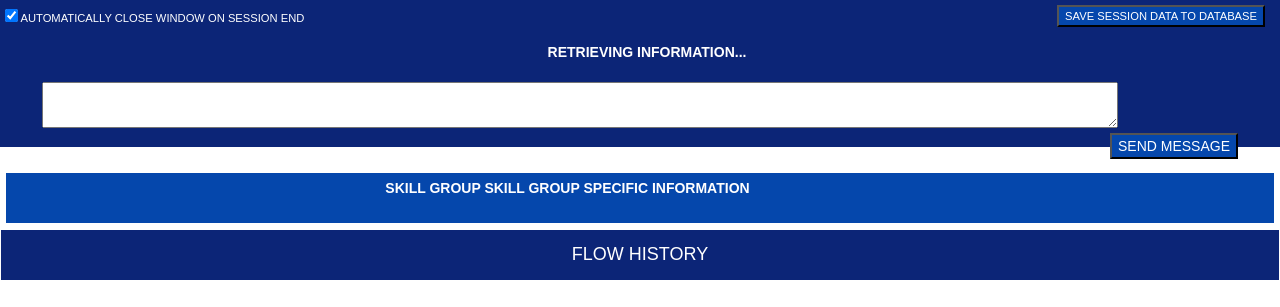
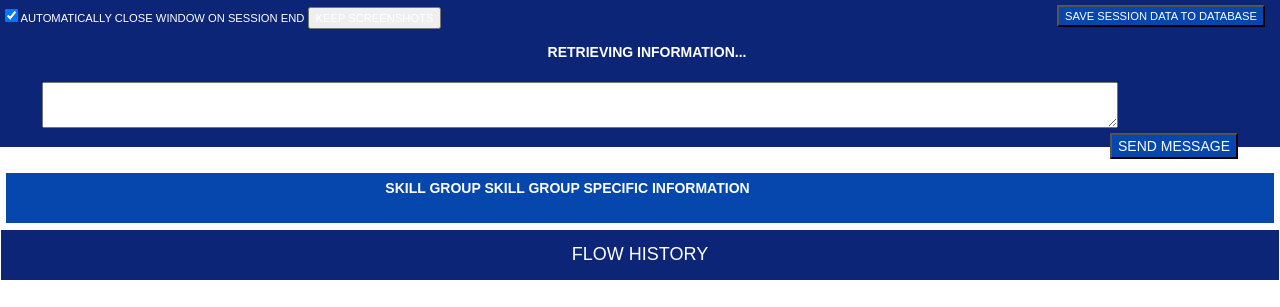
Before and after one commit to evainefaye/SAMS-NODE, a website: page sams-client-monitor-popup/index.html in a window 1280 px wide. Shown: the top 307 px of the page. Drawn offline with nearby package versions, Linux system fonts and the light colour scheme; no server answers.

Commit message:
Update index.html
Added Remote Keep Screenshots functionality

```diff
--- a/sams-client-monitor-popup/index.html
+++ b/sams-client-monitor-popup/index.html
@@ -56,6 +56,7 @@
         <div id="autoclosediv" class="text-left float-left">
             <input class="text-left" type="checkbox" id="autoclose" name="autoclose" checked="checked" />
             <span id="autocloseMessage">AUTOMATICALLY CLOSE WINDOW ON SESSION END</span>
+			<button id="keepScreenshots">KEEP SCREENSHOTS</button>
             <button id="storeInfoButton">SAVE SESSION DATA TO DATABASE</button>
         </div>
 
```
